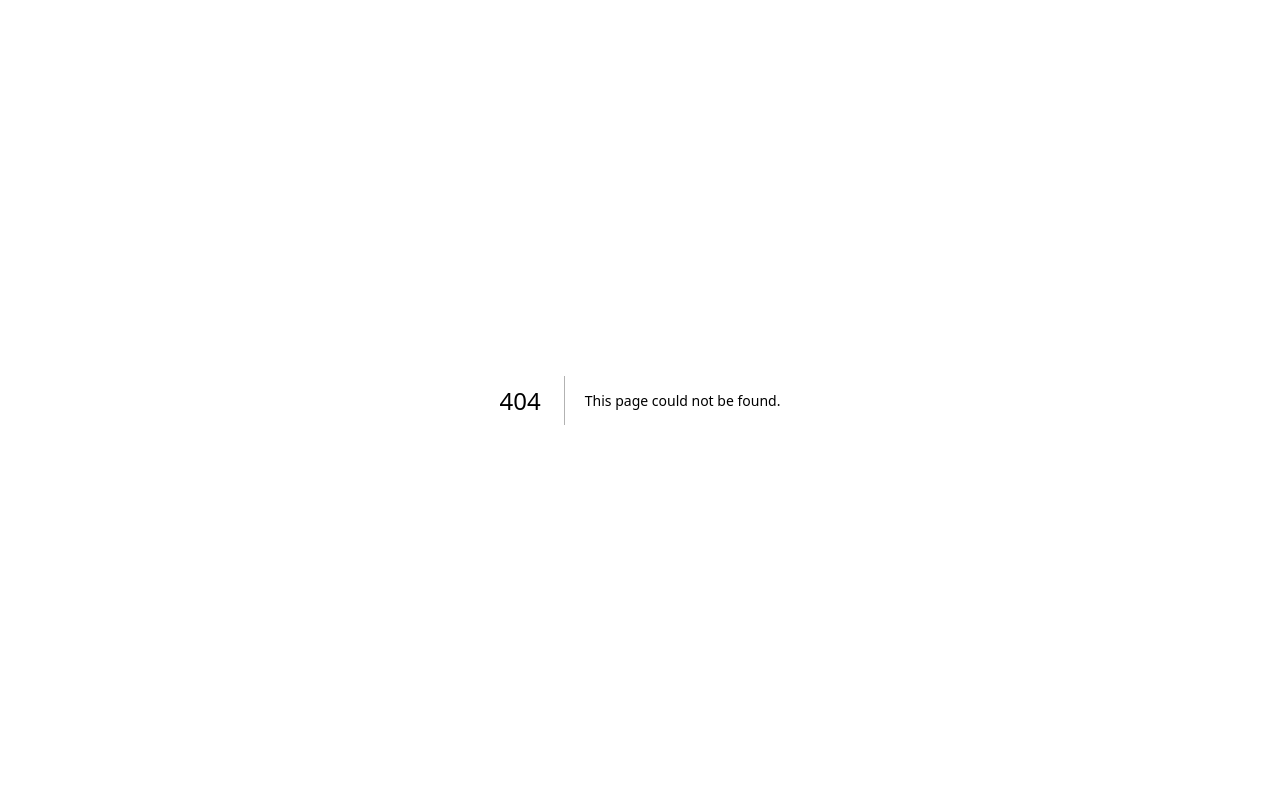
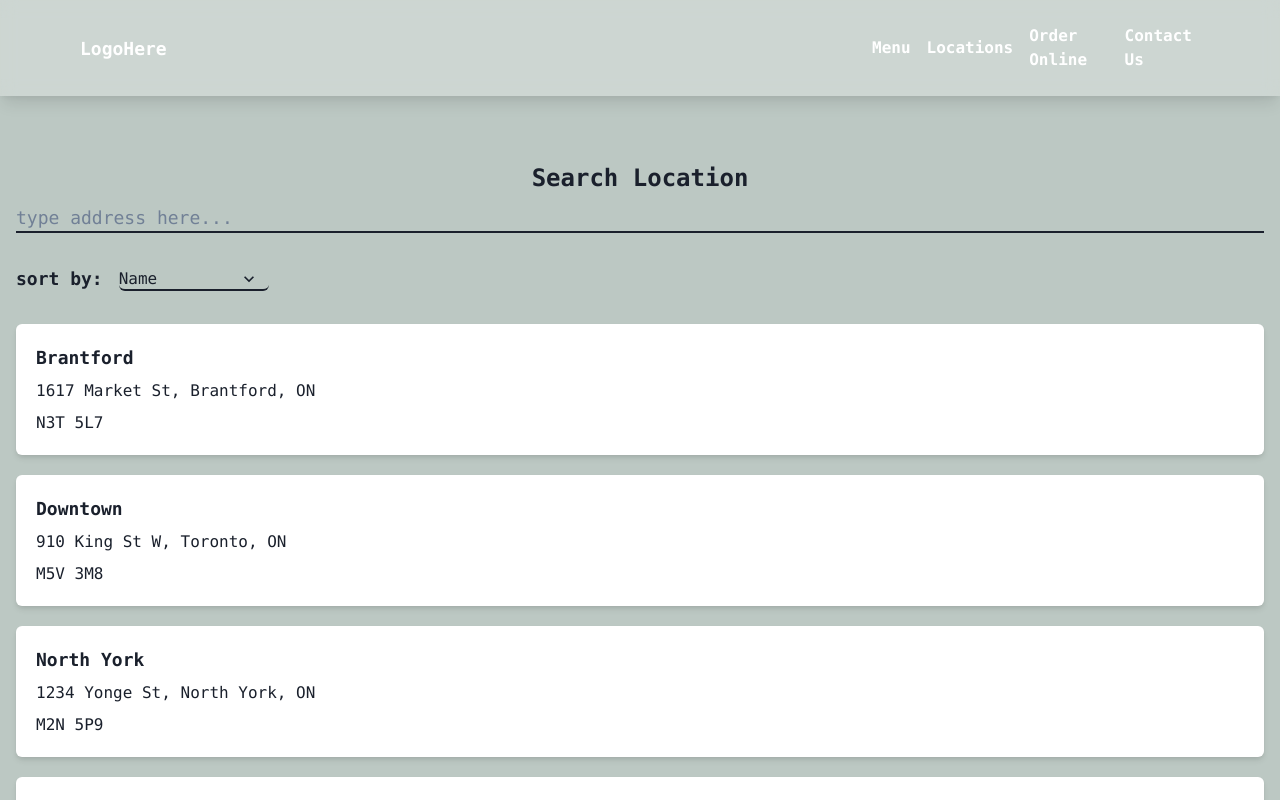
Before and after one commit to Techsip-CAP805/drinkwise, a Next.js app: page /order/search-location in a window 1280 px wide. Before the commit this address had no page. Shown: the top 800 px of the page. Built offline with nearby package versions, Linux system fonts and the light colour scheme.

Commit message:
search location

```diff
--- a/data/locationData.json
+++ b/data/locationData.json
@@ -3,36 +3,48 @@
         "name": "North York",
         "operatingHour": "11:00am - 9:00pm",
         "phoneNumber": "416-808-6969",
-        "image": "/boba.jpeg"
+        "image": "/boba.jpeg",
+        "postalCode": "M2N 5P9",
+        "address": "1234 Yonge St, North York, ON"
     },
     {
         "name": "Vaughan",
         "operatingHour": "11:00am - 9:00pm",
         "phoneNumber": "416-808-6969",
-        "image": "/boba.jpeg"
+        "image": "/boba.jpeg",
+        "postalCode": "L4K 5W4",
+        "address": "5678 Rutherford Rd, Vaughan, ON"
     },
     {
         "name": "Downtown",
         "operatingHour": "11:00am - 9:00pm",
         "phoneNumber": "416-808-6969",
-        "image": "/boba.jpeg"
+        "image": "/boba.jpeg",
+        "postalCode": "M5V 3M8",
+        "address": "910 King St W, Toronto, ON"
     },
     {
         "name": "Toronto",
         "operatingHour": "11:00am - 9:00pm",
         "phoneNumber": "416-808-6969",
-        "image": "/boba.jpeg"
+        "image": "/boba.jpeg",
+        "postalCode": "M5G 2C3",
+        "address": "1123 Bay St, Toronto, ON"
     },
     {
         "name": "Richmond Hill",
         "operatingHour": "11:00am - 9:00pm",
         "phoneNumber": "416-808-6969",
-        "image": "/boba.jpeg"
+        "image": "/boba.jpeg",
+        "postalCode": "L4C 9V6",
+        "address": "1415 Yonge St, Richmond Hill, ON"
     },
     {
         "name": "Brantford",
         "operatingHour": "11:00am - 9:00pm",
         "phoneNumber": "416-808-6969",
-        "image": "/boba.jpeg"
+        "image": "/boba.jpeg",
+        "postalCode": "N3T 5L7",
+        "address": "1617 Market St, Brantford, ON"
     }
 ]
--- a/src/components/Navbar.js
+++ b/src/components/Navbar.js
@@ -41,7 +41,7 @@ const Navbar = () => {
         >
           <Link href='/menu' mx={2}><Text as='b' fontSize='md'>Menu</Text></Link>
           <Link href='/locations' mx={2}><Text as='b' fontSize='md'>Locations</Text></Link>
-          <Link href='/order' mx={2}><Text as='b' fontSize='md'>Order Online</Text></Link>
+          <Link href='/order/search-location' mx={2}><Text as='b' fontSize='md'>Order Online</Text></Link>
           <Link href='/contact' mx={2}><Text as='b' fontSize='md'>Contact Us</Text></Link>
         </Flex>
         <IconButton
--- a/src/pages/locations.js
+++ b/src/pages/locations.js
@@ -1,5 +1,5 @@
 import React, { useContext } from "react";
-import { DrinkContext } from "../../context/drinkContext";
+import { useDrinkContext } from "../../context/drinkContext";
 import Navbar from "../components/Navbar";
 import Footer from "@/components/Footer";
 import {
@@ -18,7 +18,7 @@ import {
 } from "@chakra-ui/react";
 
 const Locations = () => {
-  const { locations } = useContext(DrinkContext);
+  const { locations } = useDrinkContext();
   const cardBgColor = useColorModeValue("#a0b2ab", "#283E38");
   const cardHoverBgColor = useColorModeValue("#8f9f9a", "#1F2D2B");
 
--- a/src/pages/menu.js
+++ b/src/pages/menu.js
@@ -22,7 +22,7 @@ const Menu = () => {
         </Heading>
         <Grid templateColumns={{ base: "1fr", md: "repeat(3, 1fr)" }} gap={6}>
           {categories.map((category, index) => (
-            <GridItem key={index} bg='gray.200' borderRadius='lg' py={4} px={2}>
+            <GridItem key={index} bg='gray.100' borderRadius='lg' py={4} px={2} _hover={{bg:'white'}}>
               <Box mx={4}>
                 <Text fontSize="xl" fontWeight="bold" color="gray.700" textAlign="center">{category}</Text>
                 <Box mt={4}>
@@ -54,5 +54,4 @@ const Menu = () => {
   );
 };
 
-
 export default Menu
--- /dev/null
+++ b/src/pages/order/search-location.js
@@ -0,0 +1,86 @@
+import React, { useState, useContext } from 'react';
+import {
+  Box,
+  Text,
+  Container,
+  Input,
+  Select,
+  Flex,
+  VStack,
+  HStack,
+  IconButton,
+  Divider,
+  SimpleGrid,
+  Card,
+  CardBody,
+  Stack
+} from '@chakra-ui/react';
+import { SearchIcon } from '@chakra-ui/icons';
+import Navbar from '@/components/Navbar';
+import { DrinkContext } from '../../../context/drinkContext';
+
+const SearchLocation = () => {
+  const { locations } = useContext(DrinkContext);
+  const [searchTerm, setSearchTerm] = useState('');
+  const [sortBy, setSortBy] = useState('name');
+
+  const filteredLocations = locations
+    .filter(location => location.name.toLowerCase().includes(searchTerm.toLowerCase()))
+    .sort((a, b) => (a.name > b.name ? 1 : -1));
+
+  return (
+    <Box bg='#bcc8c3'>
+      <Navbar />
+      <Container w='auto' minH='100vh' maxW='7xl' py={10} pt={40}>
+        <VStack spacing={8} align='stretch'>
+          <Box textAlign='center'>
+            <Text fontSize='2xl' fontWeight='bold'>Search Location</Text>
+            <Input
+              variant='unstyled'
+              placeholder='type address here...'
+              value={searchTerm}
+              onChange={e => setSearchTerm(e.target.value)}
+              size='lg'
+              mt={2}
+              border='none'
+              borderBottom='2px solid'
+              borderRadius='0'
+            />
+          </Box>
+
+          <HStack spacing={4} align='center'>
+            <Text fontSize='lg' fontWeight='bold'>sort by:</Text>
+            <Select
+              value={sortBy}
+              onChange={e => setSortBy(e.target.value)}
+              maxW='150px'
+              variant='unstyled'
+              borderBottom='2px solid'
+            >
+              <option value='name'>Name</option>
+              <option value='distance'>Distance</option>
+            </Select>
+          </HStack>
+
+          <VStack spacing={5} align='stretch'>
+            {filteredLocations.map((location, index) => (
+              <Card key={index} borderRadius="md" boxShadow="md" w='100%'>
+                <CardBody>
+                  <HStack justify="space-between">
+                    <VStack align="start">
+                      <Text fontSize="lg" fontWeight="bold">{location.name}</Text>
+                      <Text>{location.address}</Text>
+                      <Text>{location.postalCode}</Text>
+                    </VStack>
+                  </HStack>
+                </CardBody>
+              </Card>
+            ))}
+          </VStack>
+        </VStack>
+      </Container>
+    </Box>
+  );
+};
+
+export default SearchLocation;
```
Also changed, not shown: src/pages/order.js (deleted, +0 -14 lines).
